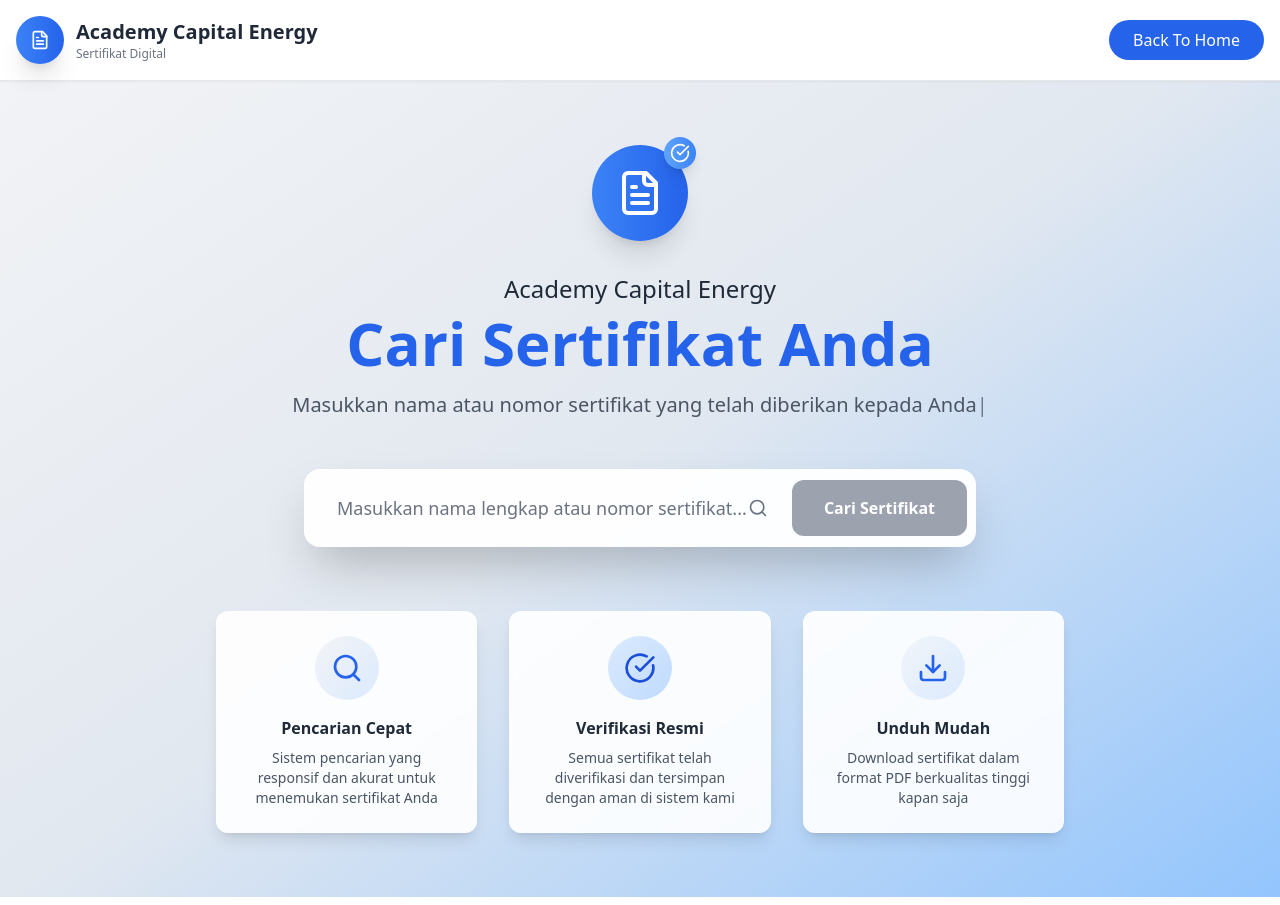
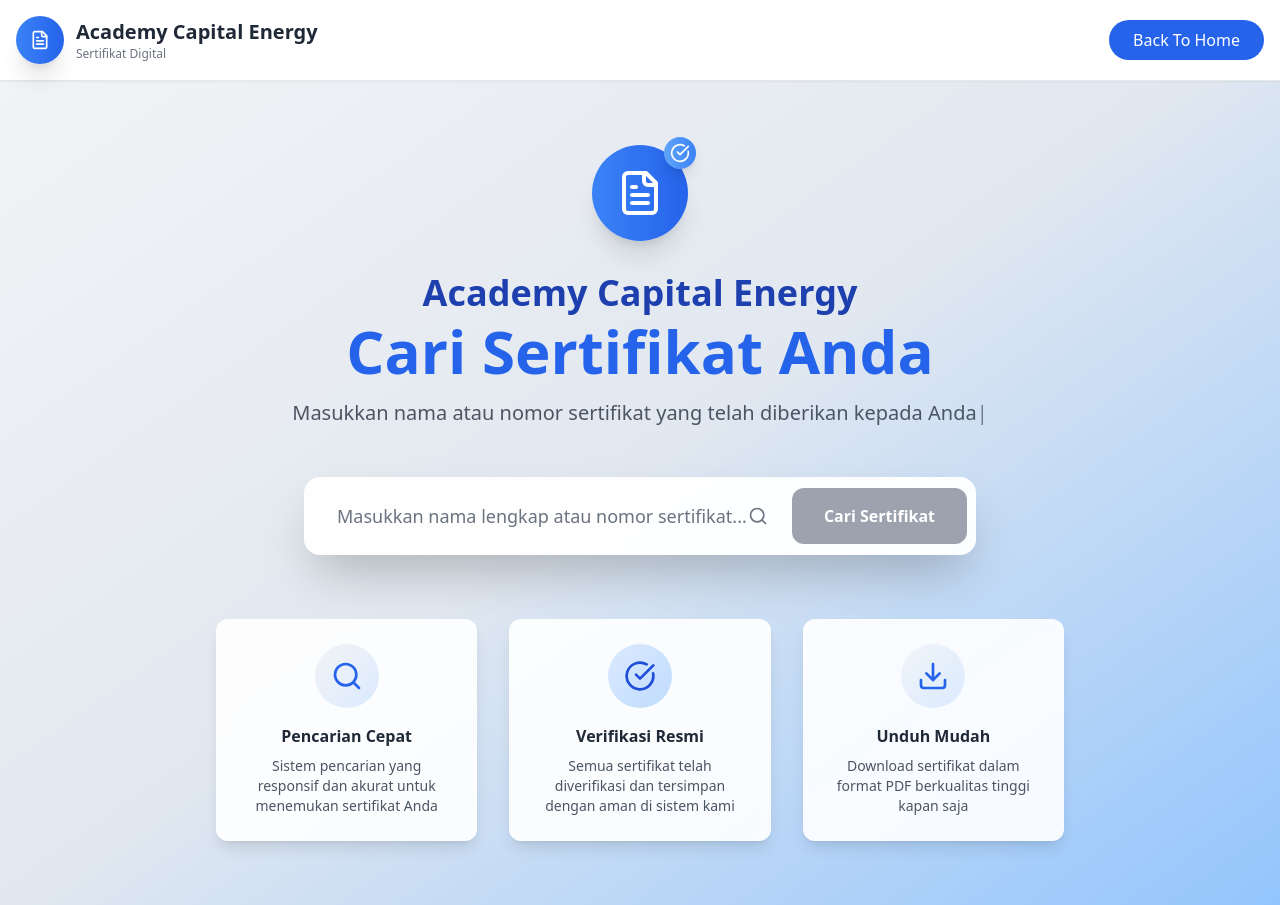
Before and after one commit to aminssmilee/certifikat_seacrh, a React (Vite) app: page / in a window 1280 px wide. Built offline with nearby package versions, Linux system fonts and the light colour scheme.

Commit message:
Menmabahkan text

```diff
--- a/src/components/CertificateSearch.jsx
+++ b/src/components/CertificateSearch.jsx
@@ -121,7 +121,7 @@ const CertificateSearch = () => {
 
           {/* Heading */}
           <div className="text-center">
-            <p className="text-lg md:text-2xl text-gray-800 mb-2">
+            <p className="text-lg md:text-4xl font-bold text-blue-800 mb-2">
               Academy Capital Energy
             </p>
             <h1 className="text-3xl md:text-5xl lg:text-6xl font-bold text-blue-600 leading-tight">
```
